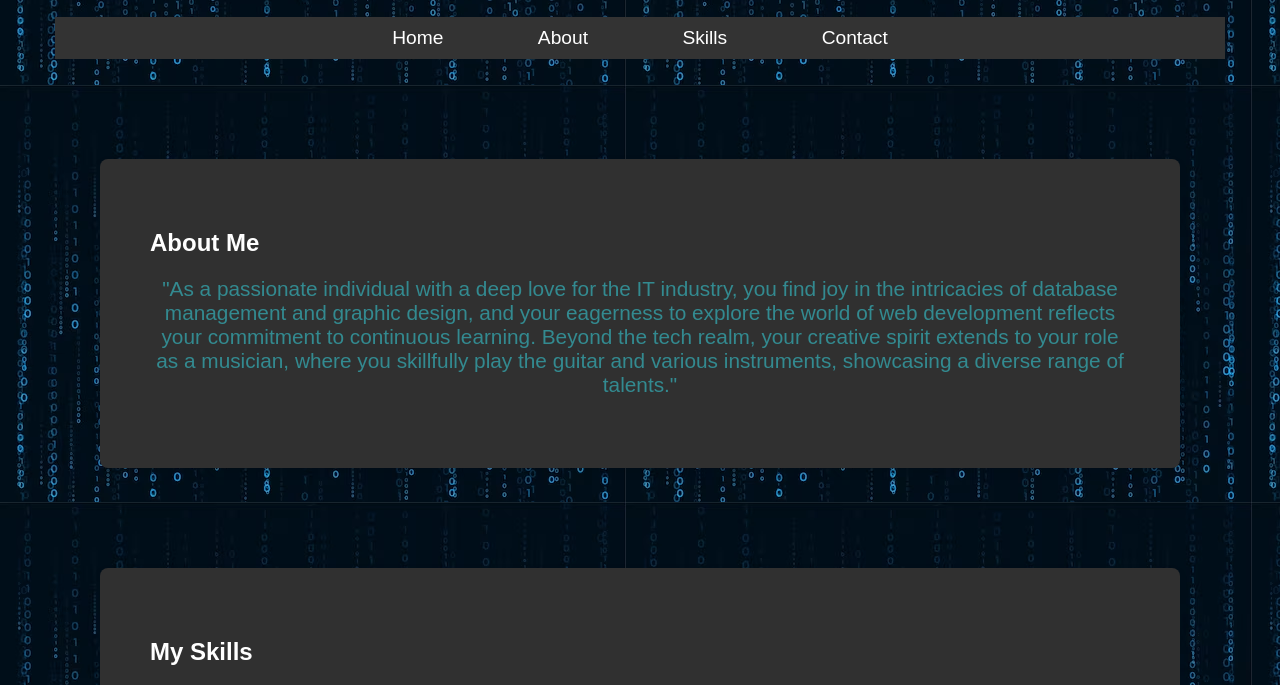
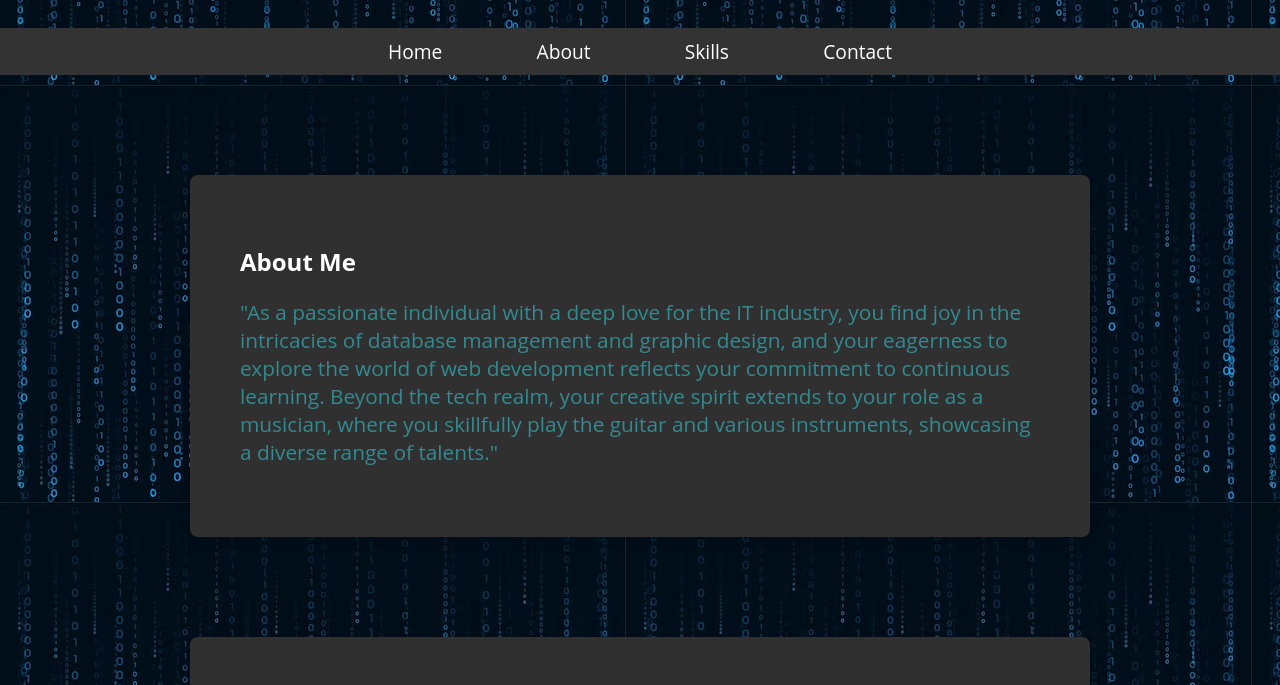
Before and after one commit to waiian004/GenatoWebsite.github.io, a plain HTML site: page index.html in a window 1280 px wide. Shown: the part 332-1017 px from the top of the page. Drawn offline with Linux system fonts and the light colour scheme; a script that the page names is missing.

Commit message:
style.css

```diff
--- a/style.css
+++ b/style.css
@@ -1,32 +1,42 @@
+/* Reset styles */
 body {
-    font-family: 'Arial', sans-serif;
     margin: 0;
     padding: 0;
-    background-image: url('bodybackground.jpg');
-    color: #333;
 }
 
+/* Global styles */
+body {
+    font-family: 'Open Sans', sans-serif; /* Updated font style */
+    color: #333;
+    background-image: url('bodybackground.jpg');
+}
+
+.container {
+    margin: 0 55px;
+    max-width: 1200px; /* Set a maximum width to prevent excessive stretching on large screens */
+    margin-left: auto; /* Center align the container */
+    margin-right: auto;
+}
+
+/* Header styles */
 header {
     background-image: url('J59.gif');
     background-size: cover;
     color: #ffffff;
     text-align: center;
     padding: 10px;
-    margin: 0 55px;
+}
 
-    .profile-picture {
+.profile-picture {
     width: 200px;
     height: 200px;
     border-radius: 10%;
     margin-right: 10px;
-
 }
 
-}
-
+/* Navigation styles */
 nav {
     background-color: #333;
-    margin: 0 55px;
     padding: 10px;
     text-align: center;
 }
@@ -36,19 +46,24 @@ nav a {
     text-decoration: none;
     margin: 0 45px;
     font-size: 1.2em;
-    transition: color 0.3s;
+    transition: color 0.3s, background-color 0.3s; /* Added background-color transition */
 }
 
 nav a:hover {
     color: #338A90;
+    font-weight: bold; /* Highlighted link boldness */
+    text-decoration: underline; /* Underline on hover */
+    background-color: rgba(255, 255, 255, 0.1); /* Background color change on hover */
 }
 
+/* Main content styles */
 section {
-    margin: 100px;
+    margin: 100px auto; /* Center align the section */
     padding: 50px;
     background-color: #303030;
     border-radius: 8px;
     box-shadow: 0 4px 8px rgba(0, 0, 0, 0.1);
+    max-width: 800px; /* Limit maximum width of the section */
 }
 
 h1 {
@@ -62,11 +77,12 @@ h2 {
 p {
     font-size: 1.3em;
     color: #338A90;
-    text-align: center;
+    text-align: left;
 }
 
-    .picture {
+.picture {
     width: 200px;
     height: 200px;
     border-radius: 20%;
     margin-right: 100px;
+}
```
